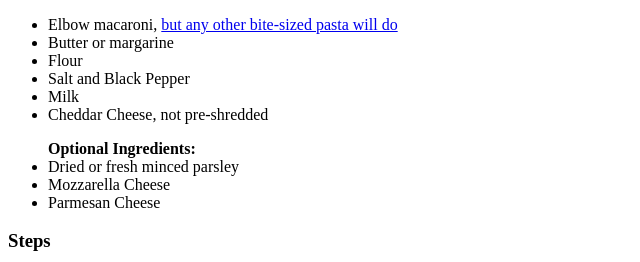
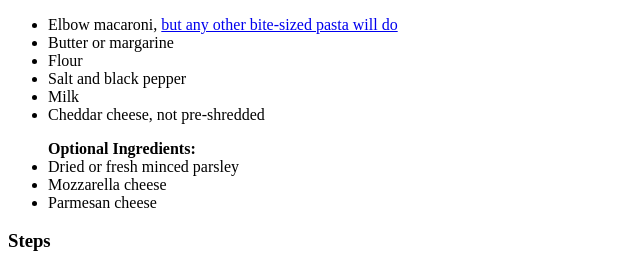
Before and after one commit to viervinteun/odin-recipes, a plain HTML site: page recipes/mac-n-cheese.html in a window 1280 px wide. Shown: the part 507-769 px from the top of the page, 0-640 px from the left. Drawn offline with Linux system fonts and the light colour scheme.

Commit message:
Fix typos

```diff
--- a/recipes/mac-n-cheese.html
+++ b/recipes/mac-n-cheese.html
@@ -26,16 +26,16 @@
             <li>Elbow macaroni, <a href="../images/sauce-pasta.jpg" target="_blank">but any other bite-sized pasta will do</a></li>
             <li>Butter or margarine</li>
             <li>Flour</li>
-            <li>Salt and Black Pepper</li>
+            <li>Salt and black pepper</li>
             <li>Milk</li>
-            <li>Cheddar Cheese, not pre-shredded</li>
+            <li>Cheddar cheese, not pre-shredded</li>
         </ul>
 
         <ul>
             <strong>Optional Ingredients:</strong>
             <li>Dried or fresh minced parsley</li>
-            <li>Mozzarella Cheese</li>
-            <li>Parmesan Cheese</li>
+            <li>Mozzarella cheese</li>
+            <li>Parmesan cheese</li>
         </ul>
 
         <h3>Steps</h3>
@@ -51,7 +51,7 @@
                 <strong>Add butter, then milk, cheese and flour.</strong> Turn the head to medium-low. Butter first, about a tablespoon of it. Stir until melted. Add a cup of milk, cold, and then the cheese. Quickly add a tablespoon of flour after and constantly stir.
             </li>
             <li>
-                <strong>Final touches, salt and butter.</strong> Give your dish a bit of a taste. Adjust the flavor to your liking with black pepper and salt (<em> if needed</em>). This is when you should add in the mozzarella cheese and minced parsley. Mix everything until nicely incorporated together.
+                <strong>Final touches, salt and butter.</strong> Give your dish a bit of a taste. Adjust the flavor to your liking with black pepper and salt (<em>if needed</em>). This is when you should add in the mozzarella cheese and minced parsley. Mix everything until nicely incorporated together.
             </li>
             <li><strong>Plate and serve.</strong> If you choose to top with parmesan, dust it here. You can use a bowl or a plate, the only difference is that putting it in a plate will make it cool faster, which might be important to some people and vice versa.</li>
             <br>
```
